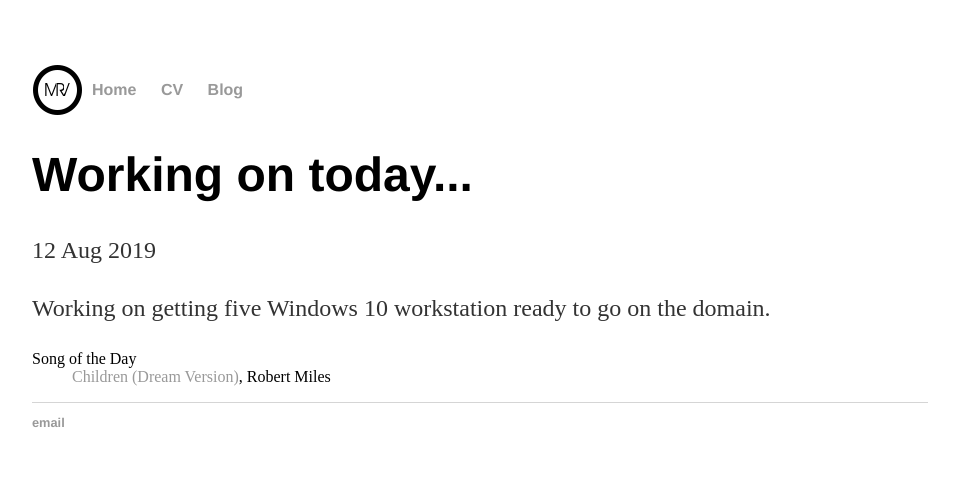
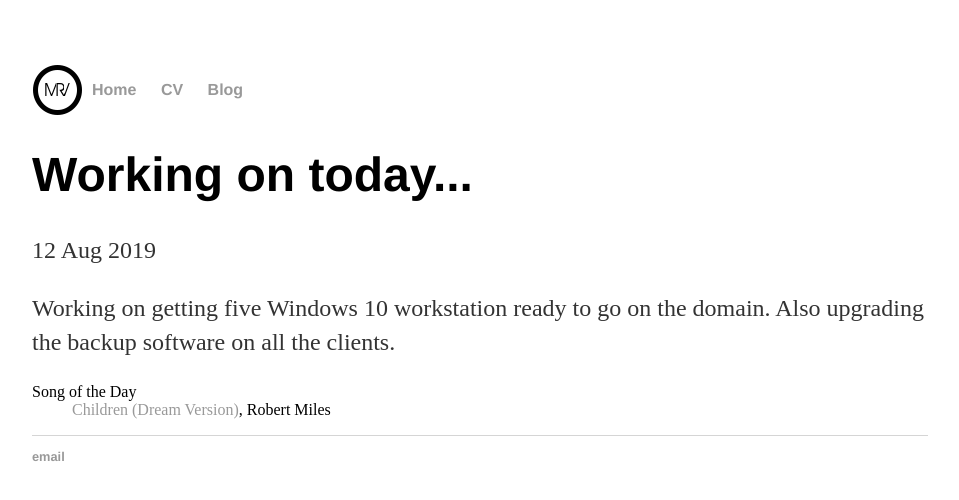
Before and after one commit to mrvanhorn/mrvanhorn.github.io, a Jekyll site: the page built from _posts/2019-08-12-michael-vanhorn-site-launched.md, in a window 1280 px wide. Shown: the top 500 px of the page, without its empty margins (160-1119 px from the left). Built offline with Jekyll 4.4.1, drawn with Linux system fonts in a browser that asks for light colours.

Commit message:
Update 2019-08-12-michael-vanhorn-site-launched.md

```diff
--- a/_posts/2019-08-12-michael-vanhorn-site-launched.md
+++ b/_posts/2019-08-12-michael-vanhorn-site-launched.md
@@ -4,7 +4,7 @@ title: "Working on today..."
 date: 2019-08-12
 ---
 
-<p>Working on getting five Windows 10 workstation ready to go on the domain.</p>
+<p>Working on getting five Windows 10 workstation ready to go on the domain. Also upgrading the backup software on all the clients.</p>
 
 <dl>
   <dt>Song of the Day</dt>
```
